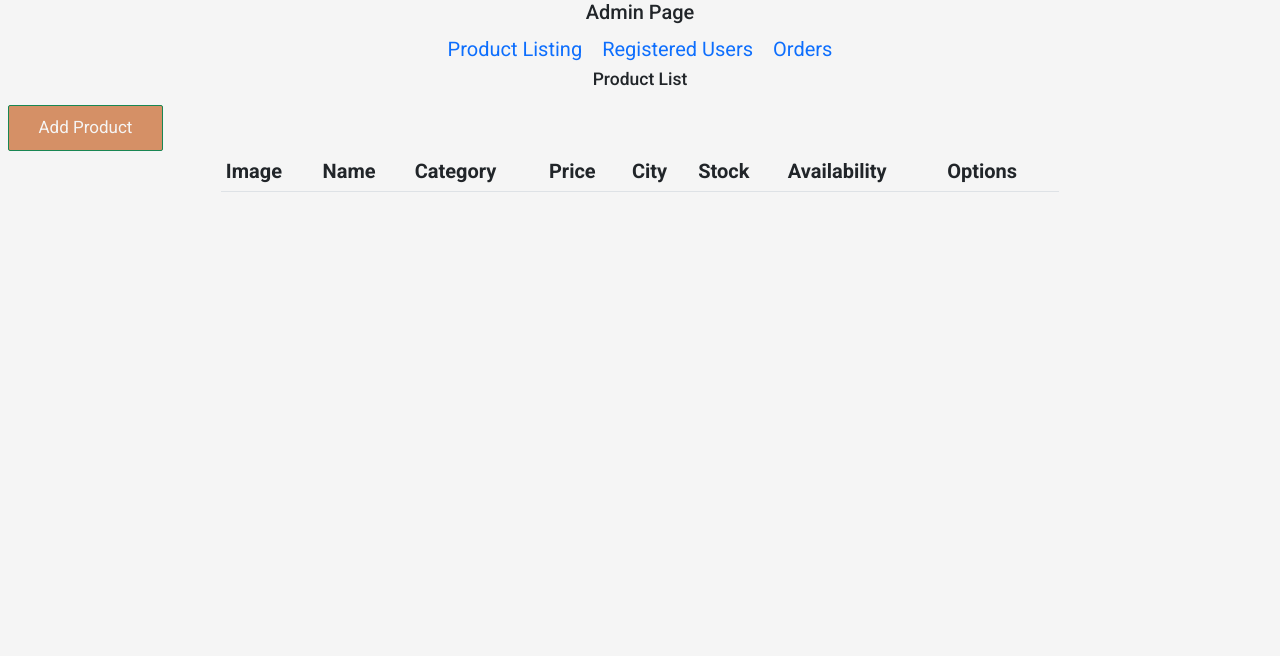
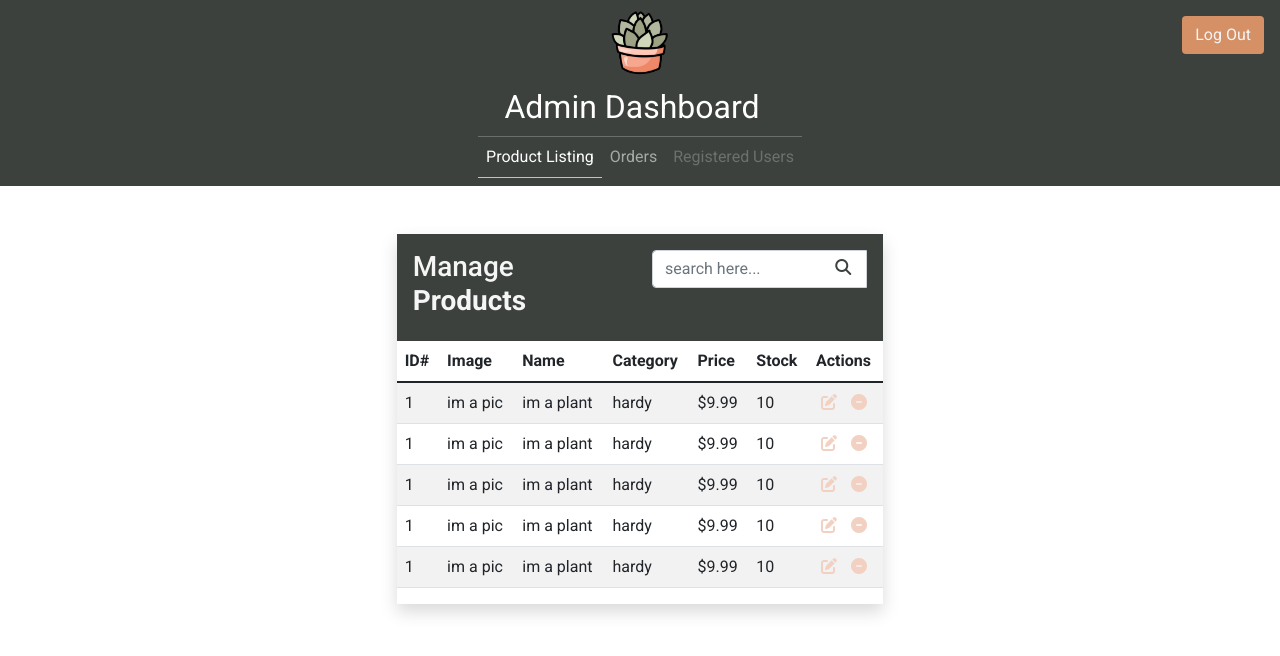
Before and after one commit to JessicaLRose/Succulent-Site-Template, a plain HTML site: page admin.html in a window 1280 px wide. Drawn offline with nearby package versions, Linux system fonts and the light colour scheme.

Commit message:
finished admin page template

```diff
--- a/admin.html
+++ b/admin.html
@@ -5,63 +5,150 @@
     <meta http-equiv="X-UA-Compatible" content="IE=edge">
     <meta name="viewport" content="width=device-width, initial-scale=1.0">
 
-    <title>Pawtïte Plant Co | Registration</title>
+    <title>Pawtïte Plant Co | Admin</title>
     <!-- font awesome cdn link -->
     <link rel="stylesheet" href="https://cdnjs.cloudflare.com/ajax/libs/font-awesome/6.1.1/css/all.min.css"/>
     <!--bootstrap-->
     <link href="https://cdn.jsdelivr.net/npm/bootstrap@5.1.3/dist/css/bootstrap.min.css" rel="stylesheet" class="a" integrity="sha384-1BmE4kWBq78iYhFldvKuhfTAU6auU8tT94WrHftjDbrCEXSU1oBoqyl2QvZ6jIW3" crossorigin="anonymous"/>
     <!-- custom css file link -->
-    <link rel="stylesheet" href="styles/style.css"/>
+    <link rel="stylesheet" href="styles/useradmin.css"/>
 
     <style>
-        .nav{
-            font-size: 2rem;
-        }
+
     </style>
 </head>
 
 <body>
-    <header>
-        <h2 class="text-center">Admin Page</h2>
-    </header>
-    <nav class="nav justify-content-center">
-        <a class="nav-link active" aria-current="page" href="#">Product Listing</a>
-        <a class="nav-link" href="#">Registered Users</a>
+    <header class="header">
+
+        <nav class="navbar fixed-top navbar-expand navbar-dark adminbar">
+          <div class="container-fluid justify-content-center">
+            <div class="column">
+
+                <div class= "d-flex justify-content-around"><img src="/img/fakelogo.png" alt="" width="70" height="70" class="toplogo"></div>
+
+            <span class="navbar-brand d-flex justify-content-around" href="#">
+              Admin Dashboard</span>
+              <form class="position-absolute top-0 end-0">
+                <button class="btn" type="button">log out</button>
+              </form>
+              <hr>
+
+            <div class="navbar-nav d-flex align-items-center" id="navbarNav">
+              <div class="navbar-nav ">
+                <a class="nav-link active pagelink" aria-current="page" href="#">Product Listing</a>
                 <a class="nav-link" href="#">Orders</a>
-
+                <a class="nav-link disabled" href="#" tabindex="-1" aria-disabled="true">Registered Users</a>
+              </div>
+            </div>
+          </div>
         </nav>
 
+    </header>
 
-    <div class="container-fluid">
-        <h3 class="datatable design text-center">Product List</h3>
+    <section class="admin-listing d-flex justify-content-center">
+
+      <div class=" table-responsive table-wrapper shadow">
+        <div class="table-title">
             <div class="row">
-          <div class="container">
-            <div class="btnAdd">
-              <a href="#!" data-id="" data-bs-toggle="modal" data-bs-target="#addUserModal" class="btn btn-success btn-sm">Add Product</a>
+                <div class="col-sm-6">
+                    <h3>Manage <b>Products</b></h3>
                 </div>
-            <div class="row">
-              <div class="col-md-2"></div>
-              <div class="col-md-8">
-                <table id="example" class="table">
-                  <thead>
-                    <th>image</th>
-                    <th>name</th>
-                    <th>category</th>
-                    <th>price</th>
-                    <th>City</th>
-                    <th>stock</th>
-                    <th>availability</th>
-                    <th>options</th>
-                  </thead>
-                  <tbody>
-                  </tbody>
-                </table>
-              </div>
-              <div class="col-md-2"></div>
+                <div class="col-sm-6">
+                    <div class="search-box">
+                        <div class="input-group">
+                            <input type="text" id="list-search" class="form-control" placeholder="search here...">
+                            <span class="input-group-icon"><i class="fas fa-search"></i></span>
                         </div>
                     </div>
                 </div>
             </div>
+        </div>
+        <table class="table align-middle table-striped">
+            <thead>
+                <tr>
+                    <th>ID#</th>
+                    <th>Image</th>
+                    <th>Name</th>
+                    <th>Category</th>
+                    <th>Price</th>
+                    <th>Stock</th>
+                    <th>Actions</th>
+                </tr>
+            </thead>
+            <tbody>
+                <tr>
+                    <td>1</td>
+                    <td>im a pic</td>
+                    <td>im a plant</td>
+                    <td>hardy</td>
+                    <td>$9.99</td>
+                    <td>10</td>
+                    <td>
+                        <a href="#" class="edit" title="Edit" data-toggle="tooltip" data-placement="bottom"><i class="fa-solid fa-pen-to-square"></i></a>
+                        <a href="#" class="delete" title="Delete" data-toggle="tooltip" data-placement="bottom"><i class="fa-solid fa-circle-minus"></i></a>
+                    </td>
+                </tr>
+                <tr>
+                  <td>1</td>
+                  <td>im a pic</td>
+                  <td>im a plant</td>
+                  <td>hardy</td>
+                  <td>$9.99</td>
+                  <td>10</td>
+                  <td>
+                      <a href="#" class="edit" title="Edit" data-toggle="tooltip" data-placement="bottom"><i class="fa-solid fa-pen-to-square"></i></a>
+                      <a href="#" class="delete" title="Delete" data-toggle="tooltip" data-placement="bottom"><i class="fa-solid fa-circle-minus"></i></a>
+                  </td>
+              </tr>
+              <tr>
+                <td>1</td>
+                <td>im a pic</td>
+                <td>im a plant</td>
+                <td>hardy</td>
+                <td>$9.99</td>
+                <td>10</td>
+                <td>
+                    <a href="#" class="edit" title="Edit" data-toggle="tooltip" data-placement="bottom"><i class="fa-solid fa-pen-to-square"></i></a>
+                    <a href="#" class="delete" title="Delete" data-toggle="tooltip" data-placement="bottom"><i class="fa-solid fa-circle-minus"></i></a>
+                </td>
+            </tr>
+            <tr>
+              <td>1</td>
+              <td>im a pic</td>
+              <td>im a plant</td>
+              <td>hardy</td>
+              <td>$9.99</td>
+              <td>10</td>
+              <td>
+                  <a href="#" class="edit" title="Edit" data-toggle="tooltip" data-placement="bottom"><i class="fa-solid fa-pen-to-square"></i></a>
+                  <a href="#" class="delete" title="Delete" data-toggle="tooltip" data-placement="bottom"><i class="fa-solid fa-circle-minus"></i></a>
+              </td>
+          </tr>
+          <tr>
+            <td>1</td>
+            <td>im a pic</td>
+            <td>im a plant</td>
+            <td>hardy</td>
+            <td>$9.99</td>
+            <td>10</td>
+            <td>
+                <a href="#" class="edit" title="Edit" data-toggle="tooltip" data-placement="bottom"><i class="fa-solid fa-pen-to-square"></i></a>
+                <a href="#" class="delete" title="Delete" data-toggle="tooltip" data-placement="bottom"><i class="fa-solid fa-circle-minus"></i></a>
+            </td>
+        </tr>
+            </tbody>
+        </table>
+    </div>
+
+    </section>
+
+
+  <!-- custom js file link  -->
+
+  <script src="/scripts/script.js"></script>
+  <script src="https://cdn.jsdelivr.net/npm/bootstrap@5.1.3/dist/js/bootstrap.bundle.min.js" integrity="sha384-ka7Sk0Gln4gmtz2MlQnikT1wXgYsOg+OMhuP+IlRH9sENBO0LRn5q+8nbTov4+1p" crossorigin="anonymous"></script>
+
 
 
 </body>
--- a/scripts/script.js
+++ b/scripts/script.js
@@ -104,3 +104,9 @@ selectInput.addEventListener("input", function(){
 })
 
 /* contact form drop-down on index.html ends */
+
+// bootstrap tooltip toggle
+
+$(function () {
+  $('[data-toggle="tooltip"]').tooltip()
+})
--- a/styles/style.css
+++ b/styles/style.css
@@ -49,6 +49,7 @@ html::-webkit-scrollbar-thumb{
     border-radius: 5rem;
 }
 
+
 .btn{
     margin-top: 1rem;
     display: inline-block;
@@ -60,7 +61,6 @@ html::-webkit-scrollbar-thumb{
 }
 
 .btn:hover{
-background:#d59066;
 color:var(--white);
 letter-spacing: .2rem;
 box-shadow: 0px 0px 7px 1px #a26d4d;
@@ -537,7 +537,7 @@ width:100%;
 .review .box-container .box h3{
     padding:1rem 0;
     font-size: 2rem;
-    color:#fff;
+    color:var(--main-text);
 }
 
 .review .box-container .box .stars i{
--- /dev/null
+++ b/styles/useradmin.css
@@ -0,0 +1,140 @@
+@import url('https://fonts.googleapis.com/css2?family=Roboto:wght@100;300;400;500;700&display=swap');
+@import url(https://fonts.googleapis.com/css?family=Source+Sans+Pro);
+
+:root{
+    --white: #f5f5f5;
+    --button-color:#d59066;
+    --highlight-color: #f2d1c2;
+    --soft-amber:#d1bfad;
+    --main-text: #3f5855;
+    --lochinvar: #3c413d;
+    --horizon: #c3d7d2;
+    --border:.1rem solid rgba(255,255,255,.3);
+}
+
+*{
+    font-family: 'Roboto', sans-serif;
+    text-decoration: none;
+    transition: .2s linear;
+}
+
+/* fixes bootstrap blue links*/
+
+a, a:hover, a:focus, a:active{
+    text-decoration: none;
+    color: inherit;
+}
+
+html{
+    overflow-x: hidden;
+    scroll-padding-top: 9rem;
+    scroll-behavior: smooth;
+}
+
+html::-webkit-scrollbar{
+    width: .8rem;
+}
+
+html::-webkit-scrollbar-track{
+    background: transparent;
+}
+
+html::-webkit-scrollbar-thumb{
+    background: var(--lochinvar);
+    border-radius: 5rem;
+}
+
+.btn{
+    margin: 1rem;
+    color:var(--white);
+    background: var(--button-color);
+    text-transform: capitalize;
+    cursor: pointer;
+}
+
+
+.btn:hover{
+color:var(--white);
+letter-spacing: .1rem;
+box-shadow: 0px 0px 7px 1px #a26d4d;
+}
+
+hr{
+    margin: 0;
+    color: var(--white)
+}
+
+h1{
+    color: var(--white)
+}
+
+.header{
+    display: flex;
+    position: fixed;
+    top: 0;
+    z-index: 1000;
+    height: 4rem;
+    flex-direction: row;
+    justify-content: space-around;
+}
+
+.adminbar{
+    background-color: var(--lochinvar);
+    color: var(--white)
+}
+
+.navbar-brand {
+    font-size: 2rem;
+}
+
+.pagelink{
+        border-bottom: 1px solid var(--soft-amber);
+
+}
+
+.admin-listing{
+    padding-top: 186px;
+    display: flex;
+}
+.table-title{
+    background-color: var(--lochinvar);
+    color: var(--white);
+    padding: 1rem 1rem;
+}
+.table-wrapper{
+    margin: 3rem;
+}
+
+.search-box .input-group-icon {
+    min-width: 2rem;
+    position: absolute;
+    right: 0;
+    padding: 6px 0;
+    color: var(--lochinvar)
+}
+
+table.table td a {
+    color: var(--highlight-color);
+    display: inline-block;
+    margin: 0 5px;
+}
+
+.edit:hover{
+    color: var(--button-color);
+
+}
+
+.delete:hover{
+    color:#943643;
+
+}
+
+
+@media (max-width:350px){
+    .adminbar{
+        font-size: .75rem;
+    }
+    .navbar-brand {
+        font-size: 1.5rem;
+    }
+}
```
Also changed, not shown: product.html (+1 -1 lines), registration.html (+3 -7 lines). Lines whose indentation alone changed are shown as unchanged.
